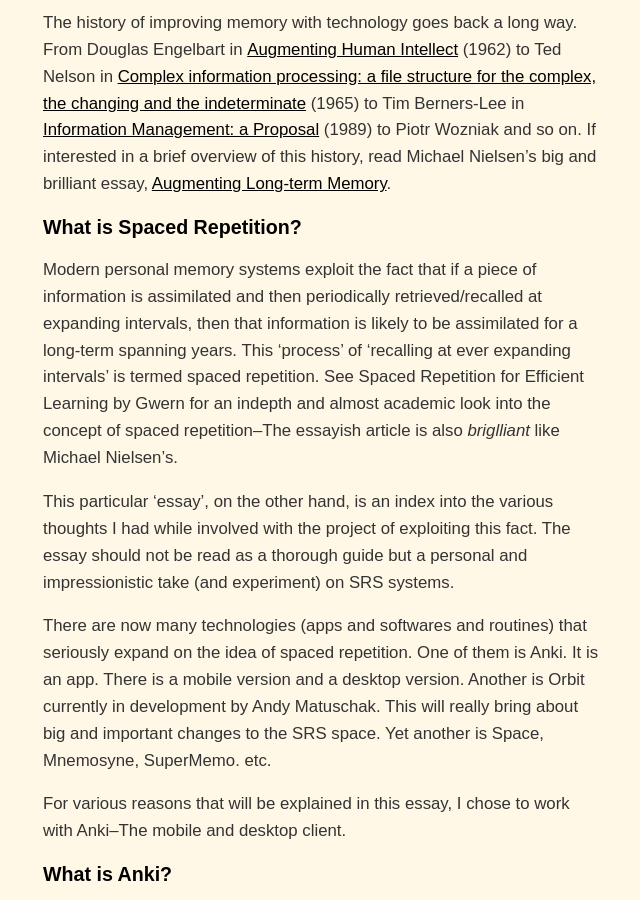
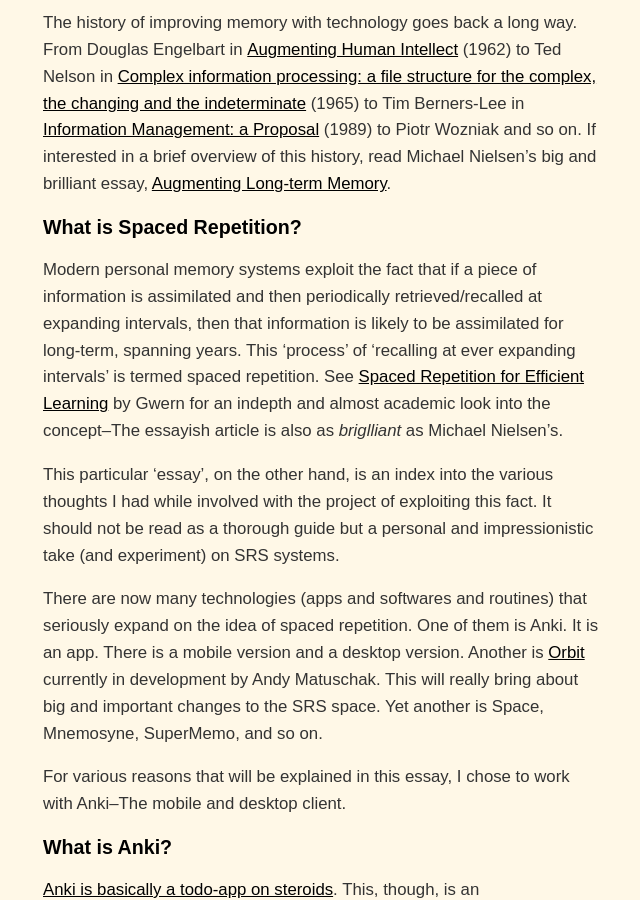
Before and after one commit to dCO2/rococo, a Jekyll site: the page built from _posts/2022-08-17-project-mnemosyne.md, in a window 1280 px wide and 900 px high, scrolled down 1276 px. Shown: the whole window, without its empty margins (333-973 px from the left). Built offline with Jekyll 4.4.1, drawn with Linux system fonts in a browser that asks for light colours; some web fonts are replaced.

Commit message:
Added more content

```diff
--- a/_posts/2022-08-17-project-mnemosyne.md
+++ b/_posts/2022-08-17-project-mnemosyne.md
@@ -44,11 +44,11 @@ The idea of human memory augmentation is a very broad and interesting one. Metho
 The history of improving memory with technology goes back a long way. From Douglas Engelbart in [Augmenting Human Intellect](http://augmentingcognition.com/assets/Engelbart1962.pdf) (1962) to Ted Nelson in [Complex information processing: a file structure for the complex, the changing and the indeterminate](https://dl.acm.org/citation.cfm?id=806036) (1965) to Tim Berners-Lee in [Information Management: a Proposal](https://w3.org/History/1989/proposal.html) (1989) to Piotr Wozniak and so on. If interested in a brief overview of this history, read Michael Nielsen's big and brilliant essay, <a href="http://augmentingcognition.com/ltm.html">Augmenting Long-term Memory</a>.
 
 ### What is Spaced Repetition?
-Modern personal memory systems exploit the fact that if a piece of information is assimilated and then periodically retrieved/recalled at expanding intervals, then that information is likely to be assimilated for a long-term spanning years. This 'process' of 'recalling at ever expanding intervals' is termed spaced repetition. See Spaced Repetition for Efficient Learning by Gwern for an indepth and almost academic look into the concept of spaced repetition--The essayish article is also <i>briglliant</i> like Michael Nielsen's.
+Modern personal memory systems exploit the fact that if a piece of information is assimilated and then periodically retrieved/recalled at expanding intervals, then that information is likely to be assimilated for long-term, spanning years. This 'process' of 'recalling at ever expanding intervals' is termed spaced repetition. See [Spaced Repetition for Efficient Learning](https://www.gwern.net/Spaced-repetition) by Gwern for an indepth and almost academic look into the concept--The essayish article is also as <i>briglliant</i> as Michael Nielsen's.
 
-This particular 'essay', on the other hand, is an index into the various thoughts I had while involved with the project of exploiting this fact. The essay should not be read as a thorough guide but a personal and impressionistic take (and experiment) on SRS systems.
+This particular 'essay', on the other hand, is an index into the various thoughts I had while involved with the project of exploiting this fact. It should not be read as a thorough guide but a personal and impressionistic take (and experiment) on SRS systems.
 
-There are now many technologies (apps and softwares and routines) that seriously expand on the idea of spaced repetition. One of them is Anki. It is an app. There is a mobile version and a desktop version. Another is Orbit currently in development by Andy Matuschak. This will really bring about big and important changes to the SRS space. Yet another is Space, Mnemosyne, SuperMemo. etc.
+There are now many technologies (apps and softwares and routines) that seriously expand on the idea of spaced repetition. One of them is Anki. It is an app. There is a mobile version and a desktop version. Another is [Orbit](https://withorbit.com/) currently in development by Andy Matuschak. This will really bring about big and important changes to the SRS space. Yet another is Space, Mnemosyne, SuperMemo, and so on.
 
 For various reasons that will be explained in this essay, I chose to work with Anki--The mobile and desktop client.
 
```
